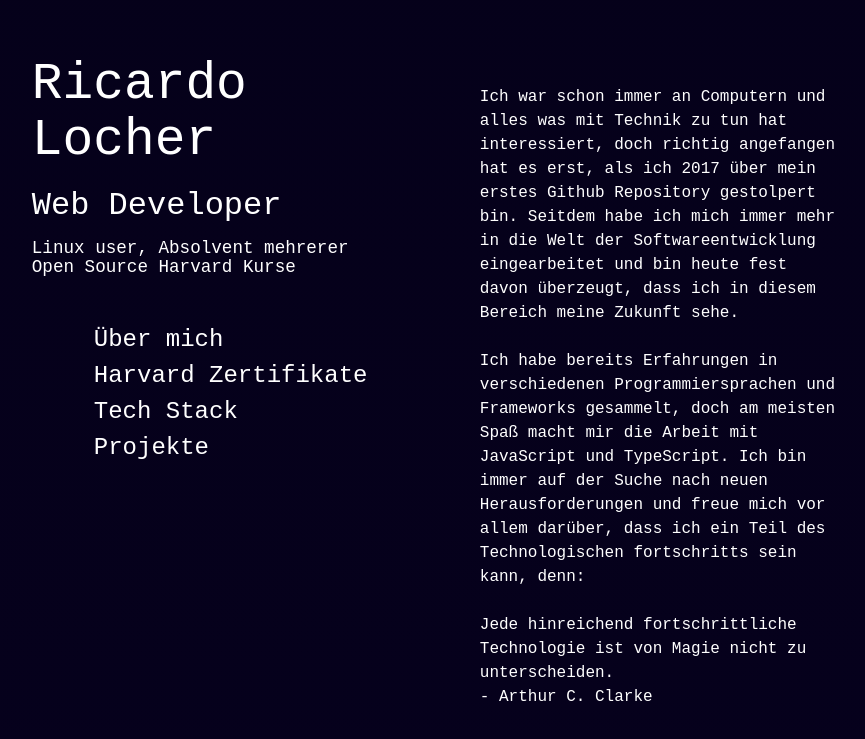
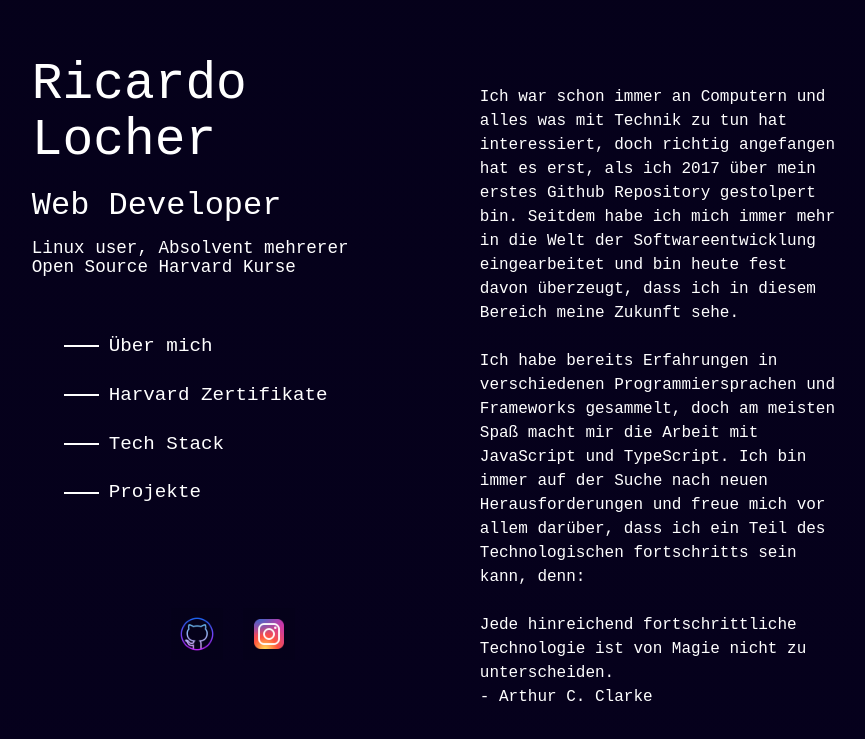
Before and after one commit to RicardoLocher/portfolio, a React (Vite) app: page / in a window 1280 px wide. Shown: the part 139-878 px from the top of the page, without its empty margins (205-1070 px from the left). Built offline with nearby package versions, Linux system fonts and the light colour scheme.

Commit message:
Added Socials Component with Github and Instagram blocks already finished

```diff
--- /dev/null
+++ b/src/components/overview/Socials.css
@@ -0,0 +1,52 @@
+.socialsContainer{
+    display: flex;
+    justify-content: center;
+    align-items: center;
+    width: fit-content;
+    margin-top: 20%;
+    margin-bottom: 20px;
+    width: 100%;
+}
+
+.block{
+    width: 52px;
+    height: 52px;
+    background-color: #05011a;
+    display: flex;
+    align-items: center;
+    justify-content: center;
+    overflow: hidden;
+    transition-duration: .3s;
+    cursor: pointer;
+    margin: 10px;
+}
+
+.socialsIcon{
+    width: 40px
+}
+
+#github:hover{
+    background-color: #24292e;
+    transition-duration: .3s;
+}
+
+#Instagram:hover{
+    background-color: #e4405f;
+    transition-duration: .3s;
+}
+
+.block:hover .socialsIcon{
+    animation: slide-in-top 0.3s both;
+}
+
+@keyframes slide-in-top {
+    0% {
+      transform: translateY(-50px);
+      opacity: 0;
+    }
+
+    100% {
+      transform: translateY(0);
+      opacity: 1;
+    }
+  }
--- /dev/null
+++ b/src/components/overview/Socials.tsx
@@ -0,0 +1,22 @@
+import github from '../../assets/github.png'
+import instagram from '../../assets/instagram.png'
+
+
+import './Socials.css'
+
+export function Socials():JSX.Element {
+    return(
+        <div className="socialsContainer">
+            <Block id='github' link='https://github.com/RicardoLocher' img={github}/>
+            <Block id='Instagram' link='https://www.instagram.com/ricardo.l1311/' img={instagram}/>
+        </div>
+    )
+}
+
+function Block(props: {id: string, link:string, img: string}):JSX.Element {
+    return(
+        <div className='block' id={props.id} onClick={() => {window.open(props.link, '_blank')}}>
+            <img src={props.img} alt='icon' className="socialsIcon"/>
+        </div>
+    )
+}
--- a/src/components/overview/overview.css
+++ b/src/components/overview/overview.css
@@ -13,11 +13,9 @@
     font-size: 1.2em;
     color: #fff;
     transition: 0.5s;
-}
-
-.highlighted {
-    font-size: 1.5em;
-    margin-left: 20px;
+    display: flex;
+    flex-direction: row;
+    align-items: center;
 }
 
 .inSiteLink{
@@ -31,4 +29,16 @@
 .inSiteLink:hover{
     color: #fff;
     background-color: #272727;
+    cursor: pointer;
 }
+
+.dash{
+    background-color: #fff;
+    border: 1px solid #fff;
+    width: 10px;
+    transition: 0.5s;
+}
+
+.dashHighlighted{
+    width: 35px;
+}
--- a/src/components/overview/overview.tsx
+++ b/src/components/overview/overview.tsx
@@ -1,15 +1,24 @@
 import './overview.css'
+import { Socials } from './Socials'
 
 export function Overview() {
 
   return(
     <div className='overview'>
       <ul className="OverviewList">
-      <li id='aboutOverview' className='normal'><a href='#about' className='inSiteLink'>Über mich</a></li>
-      <li id='certificatesOverview' className='normal'><a href='#certificates' className='inSiteLink'>Harvard Zertifikate</a></li>
-      <li id='techStackOverview' className='normal'><a href='#techStack' className='inSiteLink'>Tech Stack</a></li>
-      <li id='projectsOverview' className='normal'><a href='#projects' className='inSiteLink'>Projekte</a></li>
-    </ul>
+        <li id='aboutOverview' className='normal'><Dash id='aboutDash' /><a onClick={() => window.scrollTo(0, 0)} className='inSiteLink'>Über mich</a></li>
+        <li id='certificatesOverview' className='normal'><Dash id='certDash' /><a href='#certificates' className='inSiteLink'>Harvard Zertifikate</a></li>
+        <li id='techStackOverview' className='normal'><Dash id='techStackDash' /><a href='#techStack' className='inSiteLink'>Tech Stack</a></li>
+        <li id='projectsOverview' className='normal'><Dash id='projectsDash' /><a href='#projects' className='inSiteLink'>Projekte</a></li>
+      </ul>
+      <Socials />
     </div>
   )
 }
+
+function Dash(props: {id: string}):JSX.Element {
+  return(
+    <div className='dash' id={props.id}>
+    </div>
+  )
+}
--- a/src/main.tsx
+++ b/src/main.tsx
@@ -43,32 +43,32 @@ function App() {
           console.log(entry.target.id);
           switch (entry.target.id) {
               case 'about':
-                document.getElementById('aboutOverview')?.classList.add('highlighted');
+                document.getElementById('aboutDash')?.classList.add('dashHighlighted');
                 break;
               case 'certificates':
-                document.getElementById('certificatesOverview')?.classList.add('highlighted');
+                document.getElementById('certDash')?.classList.add('dashHighlighted');
                 break;
               case 'techStack':
-                document.getElementById('techStackOverview')?.classList.add('highlighted');
+                document.getElementById('techStackDash')?.classList.add('dashHighlighted');
                 break;
               case 'projects':
-                document.getElementById('projectsOverview')?.classList.add('highlighted');
+                document.getElementById('projectsDash')?.classList.add('dashHighlighted');
                 break;
           }
         }
         else {
           switch (entry.target.id) {
               case 'about':
-                document.getElementById('aboutOverview')?.classList.remove('highlighted');
+                document.getElementById('aboutDash')?.classList.remove('dashHighlighted');
                 break;
               case 'certificates':
-                document.getElementById('certificatesOverview')?.classList.remove('highlighted');
+                document.getElementById('certDash')?.classList.remove('dashHighlighted');
                 break;
               case 'techStack':
-                document.getElementById('techStackOverview')?.classList.remove('highlighted');
+                document.getElementById('techStackDash')?.classList.remove('dashHighlighted');
                 break;
               case 'projects':
-                document.getElementById('projectsOverview')?.classList.remove('highlighted');
+                document.getElementById('projectsDash')?.classList.remove('dashHighlighted');
                 break;
           }
         }
```
Also changed, not shown: src/assets/githubSocial.png (added), src/assets/instagram.png (added).
